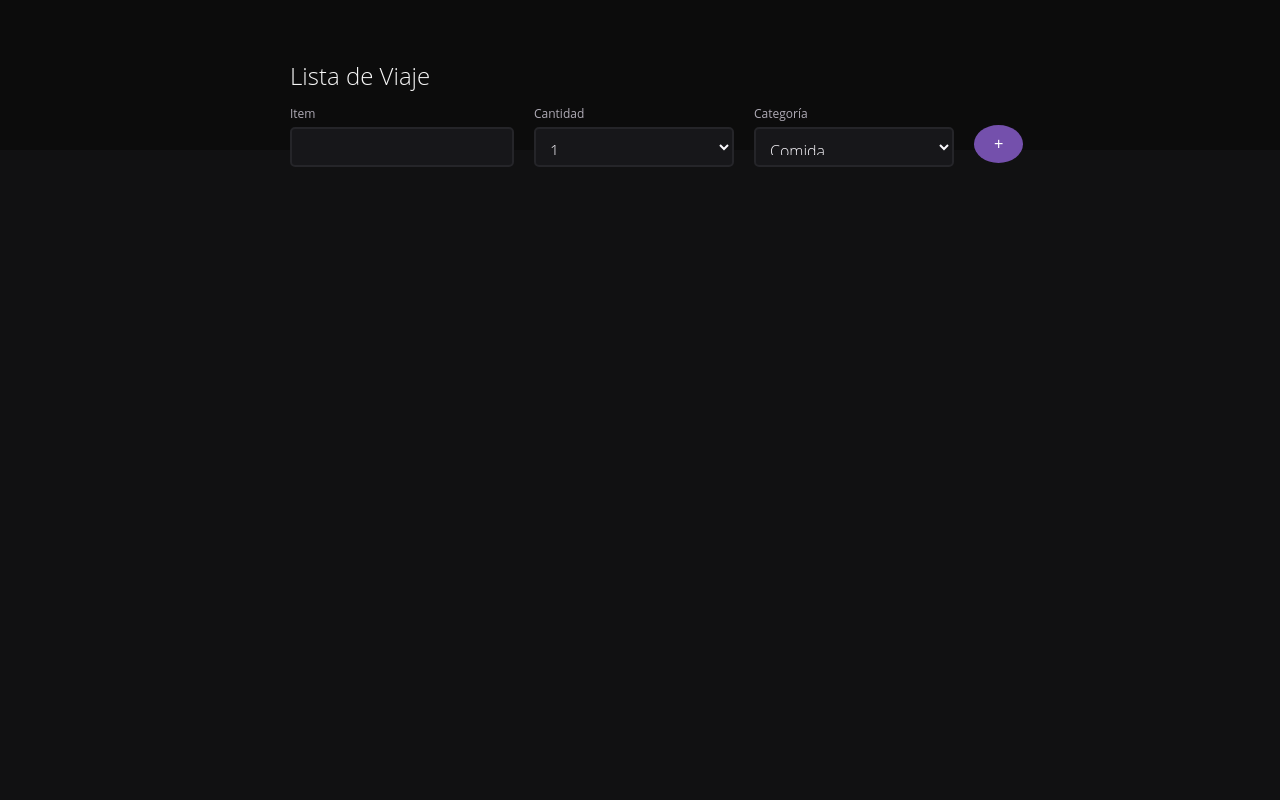
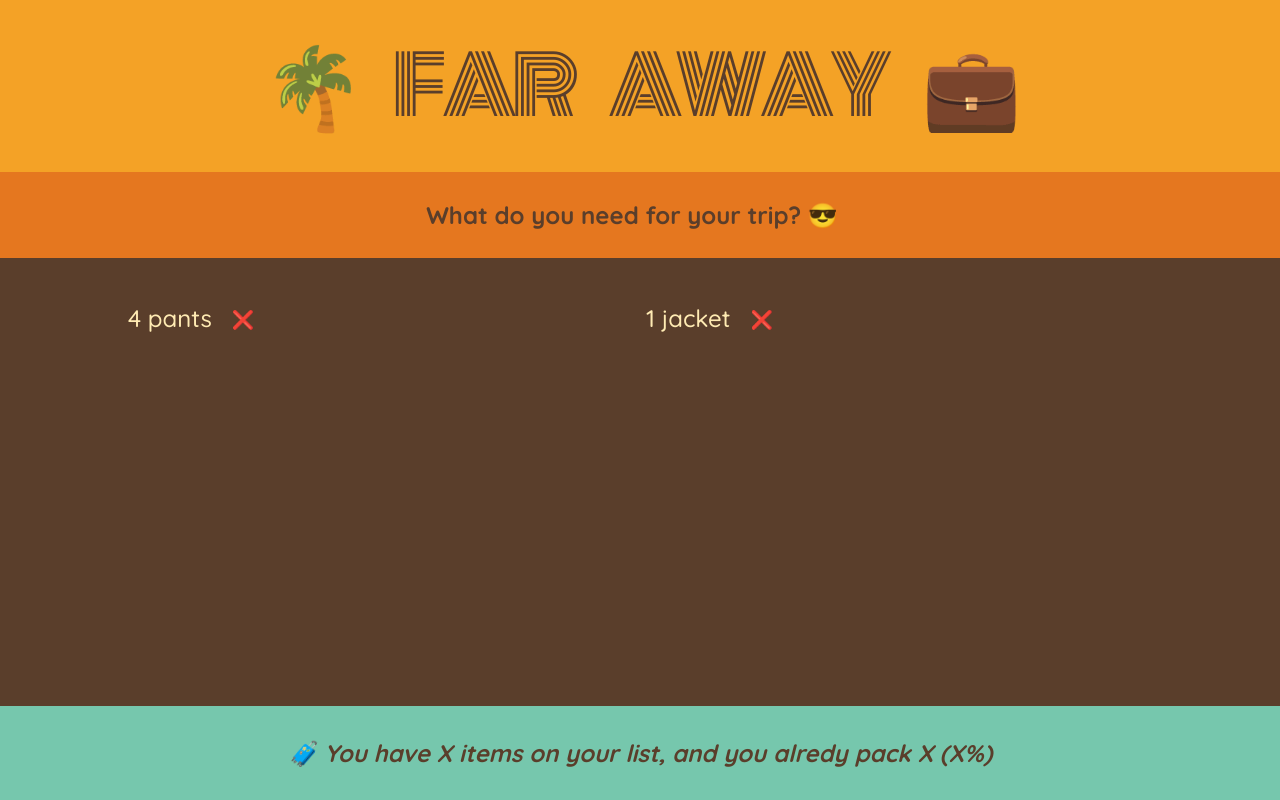
Before and after one commit to SJAR03/travel-list, a React (Create React App) app: page / in a window 1280 px wide. Built offline with nearby package versions, Linux system fonts and the light colour scheme.

Commit message:
Just another style and way of working

```diff
--- a/src/App.css
+++ b/src/App.css
@@ -1,4 +1,6 @@
-.app-table {
+/** SJAR Travel List */
+
+/* .app-table {
   display: flex;
   justify-content: center;
   align-items: center;
@@ -15,4 +17,4 @@
   top: 0;
   left: 0;
   z-index: -1;
-}
+} */
--- a/src/App.js
+++ b/src/App.js
@@ -1,15 +1,82 @@
+//* * SJAR Travel List */
+
+// import './App.css'
+// import Items from './components/Travel-list-sjar/Items'
+// import Logo from './components/Travel-list-sjar/Logo'
+
+// function App () {
+//   return (
+//     <div className='app-table'>
+//       <div className='background-app' />
+//       <Logo />
+//       <Items />
+//     </div>
+//   )
+// }
+
+// export default App
+
 import './App.css'
-import Items from './components/Items'
-import Logo from './components/Logo'
+
+const initialItem = [
+  { id: 1, description: 'pants', quantity: 4, isPacked: false },
+  { id: 2, description: 'jacket', quantity: 1, isPacked: true }
+]
 
 function App () {
   return (
-    <div className='app-table'>
-      <div className='background-app' />
+    <div className='app'>
       <Logo />
-      <Items />
+      <Form />
+      <PackingList />
+      <Stats />
     </div>
   )
 }
 
+function Logo () {
+  return (
+    <h1>🌴 Far Away 💼</h1>
+  )
+}
+
+function Form () {
+  return (
+    <div className='add-form'>
+      <h3>What do you need for your trip? 😎</h3>
+    </div>
+  )
+}
+
+function PackingList () {
+  return (
+    <div className='list'>
+      <ul>
+        {initialItem.map(item =>
+          <Item item={item} />
+        )}
+      </ul>
+    </div>
+  )
+}
+
+function Item ({ item }) {
+  return (
+    <li>
+      <span>
+        {item.quantity} {item.description}
+      </span>
+      <button>❌</button>
+    </li>
+  )
+}
+
+function Stats () {
+  return (
+    <footer className='stats'>
+      <em>🧳 You have X items on your list, and you alredy pack X (X%)</em>
+    </footer>
+  )
+}
+
 export default App
--- a/src/components/Items.css
+++ b/src/components/Travel-list-sjar/Items.css
@@ -77,7 +77,7 @@
     /* Color del texto del botón */
     border: none;
     /* Eliminar el borde del botón */
-    border-radius: 80%;
+    border-radius: 50%;
     font-size: 16px;
     cursor: pointer;
 }
--- a/src/components/Items.jsx
+++ b/src/components/Travel-list-sjar/Items.jsx
@@ -65,9 +65,7 @@
             </select>
           </div>
 
-          <button type='submit' className='add-button'>
-            <span>+</span>
-          </button>
+          <button type='submit' className='add-button'>+</button>
         </form>
 
       </div>
--- /dev/null
+++ b/src/index.css
@@ -0,0 +1,139 @@
+/*
+const initialItems = [
+  { id: 1, description: "Passports", quantity: 2, packed: false },
+  { id: 2, description: "Socks", quantity: 12, packed: false },
+];
+*/
+
+@import url("https://fonts.googleapis.com/css2?family=Monoton&family=Quicksand:wght@500;700&display=swap");
+
+* {
+    margin: 0;
+    padding: 0;
+    box-sizing: border-box;
+}
+
+html {
+    font-size: 62.5%;
+}
+
+body {
+    font-size: 2.4rem;
+    font-family: sans-serif;
+    color: #5a3e2b;
+    font-family: "Quicksand";
+    font-weight: 500;
+}
+
+.app {
+    width: 100%;
+    height: 100vh;
+    display: grid;
+    grid-template-rows: auto auto 1fr auto;
+}
+
+h1 {
+    text-align: center;
+    background-color: #f4a226;
+    font-family: "Monoton";
+    font-size: 8rem;
+    text-transform: uppercase;
+    font-weight: 400;
+    word-spacing: 30px;
+    letter-spacing: -5px;
+    padding: 2.4rem 0;
+}
+
+.add-form {
+    background-color: #e5771f;
+    padding: 2.8rem 0;
+    display: flex;
+    align-items: center;
+    justify-content: center;
+    gap: 0.8rem;
+}
+
+h3 {
+    margin-right: 1.6rem;
+    font-size: 2.4rem;
+}
+
+button,
+select,
+input {
+    background-color: #ffebb3;
+    color: #5a3e2b;
+    font-family: inherit;
+    border: none;
+    border-radius: 10rem;
+    padding: 1.2rem 3.2rem;
+    font-weight: 700;
+    font-size: 1.8rem;
+    cursor: pointer;
+}
+
+.add-form button {
+    text-transform: uppercase;
+    background-color: #76c7ad;
+}
+
+.list {
+    background-color: #5a3e2b;
+    color: #ffebb3;
+    padding: 4rem 0;
+
+    display: flex;
+    justify-content: space-between;
+    flex-direction: column;
+    gap: 3.2rem;
+    align-items: center;
+}
+
+.actions button,
+.list select {
+    text-transform: uppercase;
+    padding: 0.8rem 2.4rem;
+    font-size: 1.4rem;
+    font-weight: 700;
+    margin: 0 0.8rem;
+}
+
+.list ul {
+    list-style: none;
+    width: 80%;
+    overflow: scroll;
+
+    display: grid;
+    grid-template-columns: repeat(auto-fit, minmax(250px, 1fr));
+    gap: 1.2rem;
+    justify-content: center;
+    align-content: start;
+}
+
+.list li {
+    display: flex;
+    align-items: center;
+    gap: 1.2rem;
+}
+
+input[type="checkbox"] {
+    height: 2rem;
+    width: 2rem;
+    accent-color: #e5771f;
+}
+
+.list li button {
+    cursor: pointer;
+    background: none;
+    border: none;
+    font-size: 1.8rem;
+    padding: 0.8rem;
+    transform: translateY(2px);
+}
+
+.stats {
+    background-color: #76c7ad;
+    text-align: center;
+    font-weight: 700;
+    padding: 3.2rem 0;
+}
--- a/src/index.js
+++ b/src/index.js
@@ -1,6 +1,7 @@
 import React from 'react'
 import ReactDOM from 'react-dom/client'
 import App from './App'
+import './index.css'
 
 const root = ReactDOM.createRoot(document.getElementById('root'))
 root.render(
```
Also changed, not shown: src/components/Travel-list-sjar/ItemList.css (renamed from src/components/ItemList.css), src/components/Travel-list-sjar/ItemList.jsx (renamed from src/components/ItemList.jsx), src/components/Travel-list-sjar/Logo.css (renamed from src/components/Logo.css), src/components/Travel-list-sjar/Logo.jsx (renamed from src/components/Logo.jsx), 1 other file (tests, documents, lock files or other folders).
